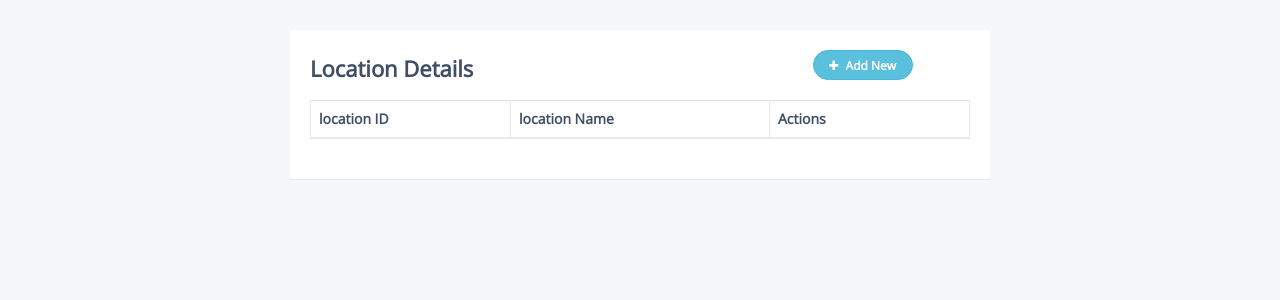
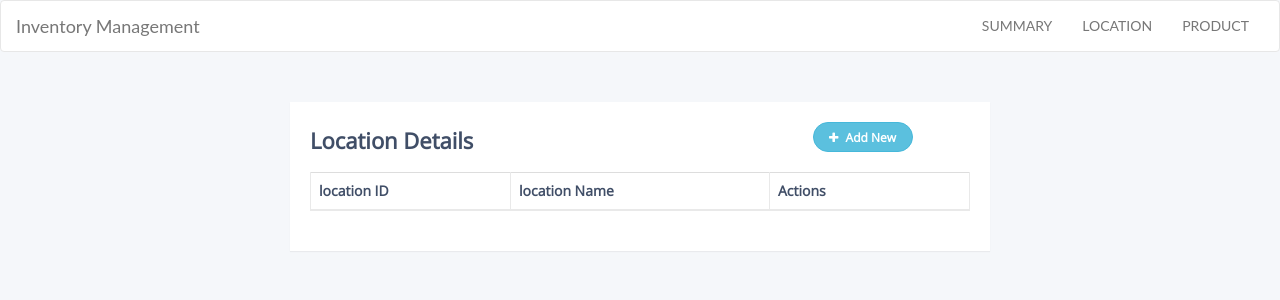
Before and after one commit to palak-shah99/Inventory-flask, a Flask app: page /location in a window 1280 px wide. Shown: the top 300 px of the page. Run offline with Flask 2, Linux system fonts and the light colour scheme; data that the repository does not hold is empty; some libraries are stand-ins or nearby versions.

Commit message:
Added navbar

```diff
--- a/app.py
+++ b/app.py
@@ -136,7 +136,7 @@ def edit():
 
         return render(url_for("/"))
 
-@app.route('/pm', methods=['GET','POST'])
+@app.route('/', methods=['GET','POST'])
 def pm():
     init_db()
 
--- a/templates/base-template.html
+++ b/templates/base-template.html
@@ -103,7 +103,41 @@
 	table.table td .add {
 		display: none;
 	}
+.banner {
+background: #fff;
+font-family: Lato, sans-serif;
+}
+.navbar-nav-primary {
+text-transform: uppercase;
+}
+
+
+
 </style>
+<nav class="navbar navbar-default banner">
+    <div class="container-fluid">
+      <!-- Brand and toggle get grouped for better mobile display -->
+      <div class="navbar-header">
+        <button type="button" class="navbar-toggle collapsed" data-toggle="collapse" data-target="#bs-example-navbar-collapse-1" aria-expanded="false">
+          <span class="sr-only">Toggle navigation</span>
+          <span class="icon-bar"></span>
+          <span class="icon-bar"></span>
+          <span class="icon-bar"></span>
+        </button>
+        <a class="navbar-brand" href="#">Inventory Management</a>
+      </div>
+
+      <!-- Collect the nav links, forms, and other content for toggling -->
+      <div class="collapse navbar-collapse" id="bs-example-navbar-collapse-1">
+
+        <ul class="nav navbar-nav navbar-right navbar-nav-primary">
+          <li><a href="{{url_for('pm')}}">Summary</a></li>
+          <li><a href="{{url_for('location')}}">Location</a></li>
+          <li><a href="{{url_for('product')}}">Product</a></li>
+        </ul>
+      </div><!-- /.navbar-collapse -->
+    </div><!-- /.container-fluid -->
+  </nav>
 </head>
 {% block content %}
 {% endblock %}
```
